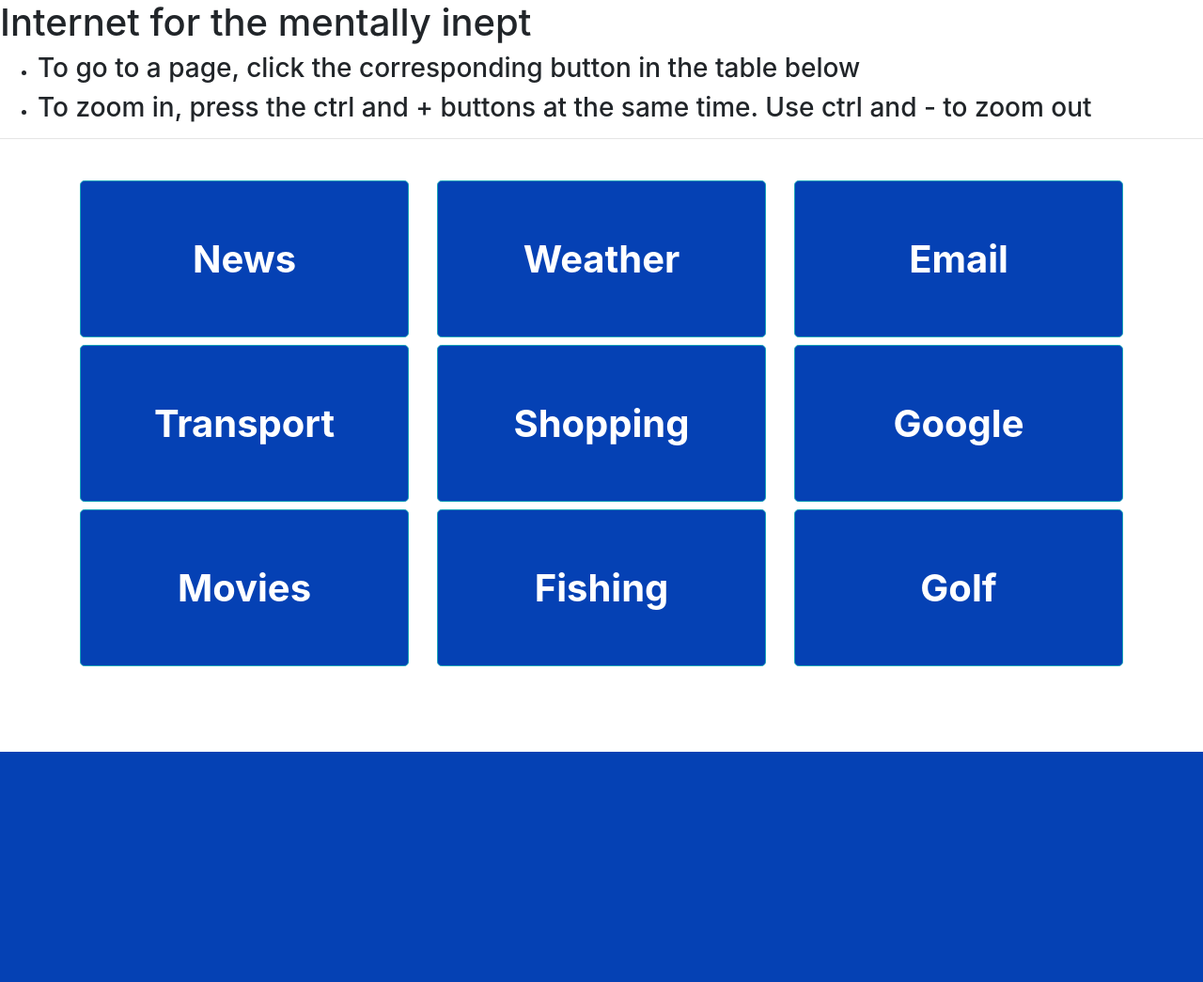
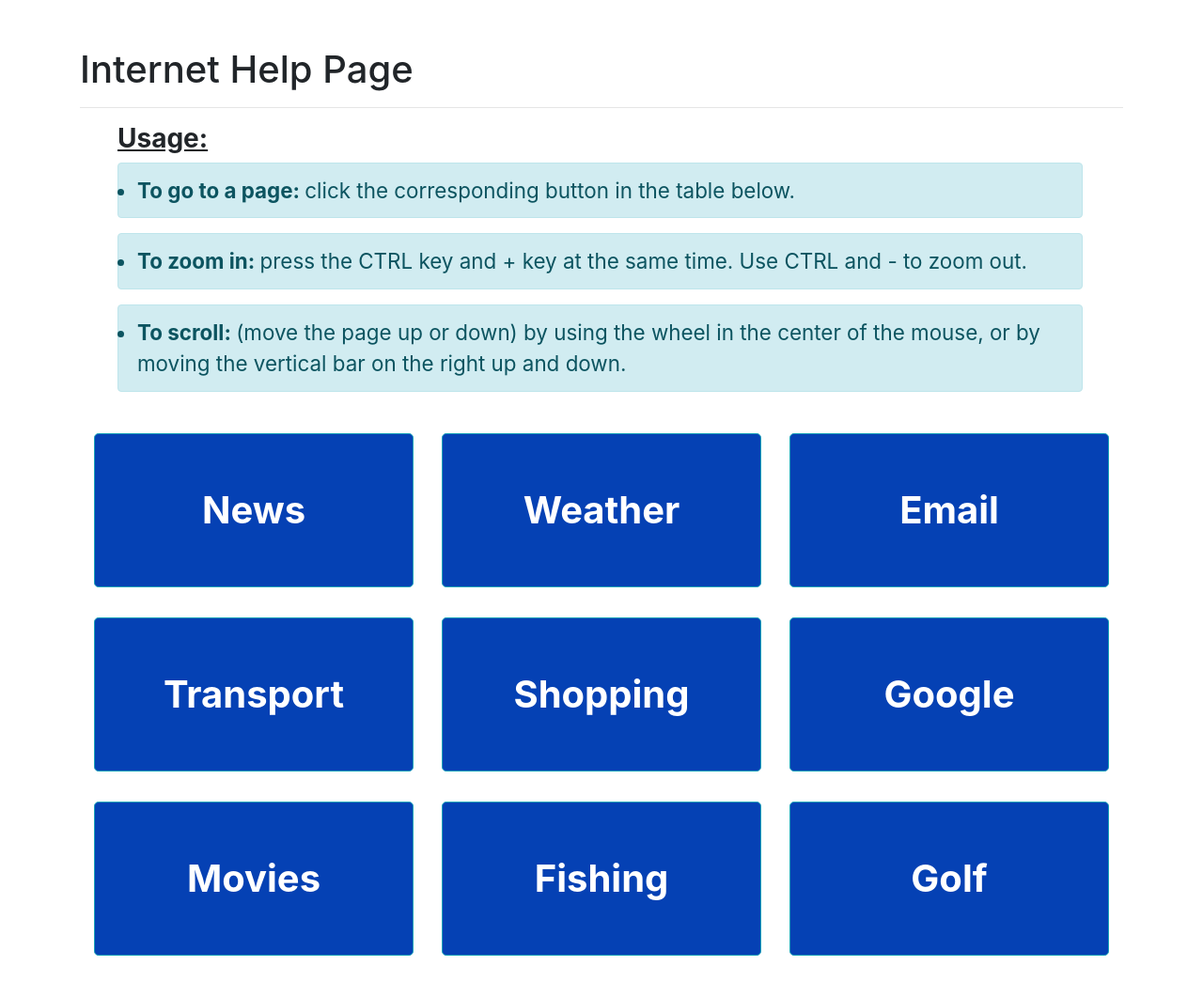
Before and after one commit to olga-popovic/WitHacc, a Flask app: page / in a window 1280 px wide. Shown: the whole page at 94% size. Before the commit the page ends 800 px from the top, so only its background shows below. Run offline with Flask 2, Linux system fonts and the light colour scheme; some libraries are stand-ins or nearby versions.

Commit message:
Better UI

```diff
--- a/routes.py
+++ b/routes.py
@@ -7,7 +7,17 @@
 @app.route("/",methods=["GET"])
 #@app.route("/home", methods=["GET"])
 def index():
-    return render_template("homepage.html", title="Internet Help Page");
+    message1 = ['a', 'b']
+    message1[0] = "To go to a page: "
+    message1[1] = "click the corresponding button in the table below."
+    message2 = ['a', 'b']
+    message2[0] = "To zoom in: "
+    message2[1] = "press the CTRL key and + key at the same time. Use CTRL and - to zoom out."
+    message3 = ['a', 'b']
+    message3[0] = "To scroll: "
+    message3[1] = "(move the page up or down) by using the wheel in the center of the mouse, or by moving the vertical bar on the right up and down."
+    messages = [message1,message2,message3]
+    return render_template("homepage.html", title="Internet Help Page", messages=messages);
 
 @app.route("/news",methods=["GET"])
 def news():
--- a/templates/base.html
+++ b/templates/base.html
@@ -9,12 +9,14 @@
   	<script src="https://maxcdn.bootstrapcdn.com/bootstrap/3.3.7/js/bootstrap.min.js"></script>
 
 	{% if title %}
-		<title>HAMS - {{ title }}</title>
+		<title>InternetHelp - {{ title }}</title>
 	{% else %}
 		<title>NEEDS TITLE</title>
 	{% endif %}
 </head>
 <body>
+    <div class="container" style="margin-top: 50px">
 		{% block content %}{% endblock %}
+    </div>
 </body>
 </html>
--- a/templates/homepage.html
+++ b/templates/homepage.html
@@ -1,22 +1,18 @@
 {% extends "base.html" %}
 {% block content %}
 
-    <style>
-        .modal-backdrop{
-          opacity:0; transition:opacity .2s;
-        }
-        .modal-backdrop.in{
-          opacity:.7;
-        }
-    </style>
 
-    <h1>Internet for the mentally inept</h1>
+    <h1>{{ title }}</h1>
+    <hr/>
     <ul>
-        <li><h3>To go to a page, click the corresponding button in the table below</h3></li>
-        <li><h3>To zoom in, press the ctrl and + buttons at the same time. Use ctrl and - to zoom out</h3></li>
+        <h3 style="font-size: 140; font-weight: bold"><u>Usage:</u></h3>
+        {% for message in messages %}
+        <div class="alert alert-info" role="alert" style="width: 96%; font-size:100%;">
+            <li style="font-size: 140%"><strong>{{message[0]}}</strong>{{ message[1] }}</li>
+        </div>
+        {% endfor %}
     </ul>
-    <hr/>
-    <br/>
+    <br>
 
     <div class="container mx-auto">
 
@@ -42,19 +38,19 @@
             <div class="col"> <a class="btn btn-primary btn-lg btn-block border-info my-1" href={{ url_for('news') }} style="padding:15% 15%; background-color: #0541B4"><span style="font-size:200%; font-weight:bold">Weather</span></a></div>
             <div class="col"> <a class="btn btn-primary btn-lg btn-block border-info my-1" href={{ url_for('news') }} style="padding:15% 15%; background-color: #0541B4"><span style="font-size:200%; font-weight:bold">Email</span></a></div>
         </div>
-
+        <br>
         <div class="row h-50">
             <div class="col"> <a class="btn btn-primary btn-lg btn-block border-info my-1" href={{ url_for('news') }} style="padding:15% 15%; background-color: #0541B4"><span style="font-size:200%; font-weight:bold">Transport</span></a></div>
             <div class="col"> <a class="btn btn-primary btn-lg btn-block border-info my-1" href={{ url_for('news') }} style="padding:15% 15%; background-color: #0541B4"><span style="font-size:200%; font-weight:bold">Shopping</span></a></div>
             <div class="col"><a class="btn btn-primary btn-lg btn-block border-info my-1" href={{ url_for('news') }} style="padding:15% 15%; background-color: #0541B4"><span style="font-size:200%; font-weight:bold">Google</span></a></div>
         </div>
-
+        <br>
         <div class="row h-50">
             <div class="col"> <a class="btn btn-primary btn-lg btn-block border-info my-1" href={{ url_for('news') }} style="padding:15% 15%; background-color: #0541B4"><span style="font-size:200%; font-weight:bold">Movies</span></a> </div>
             <div class="col"> <a class="btn btn-primary btn-lg btn-block border-info my-1" href={{ url_for('news') }} style="padding:15% 15%; background-color: #0541B4"><span style="font-size:200%; font-weight:bold">Fishing</span></a> </div>
             <div class="col"> <a class="btn btn-primary btn-lg btn-block border-info my-1" href={{ url_for('news') }} style="padding:15% 15%; background-color: #0541B4"><span style="font-size:200%; font-weight:bold">Golf</span></a> </div>
         </div>
-
+        <br>
     </div>
 
 
```
Lines whose indentation alone changed are shown as unchanged.
